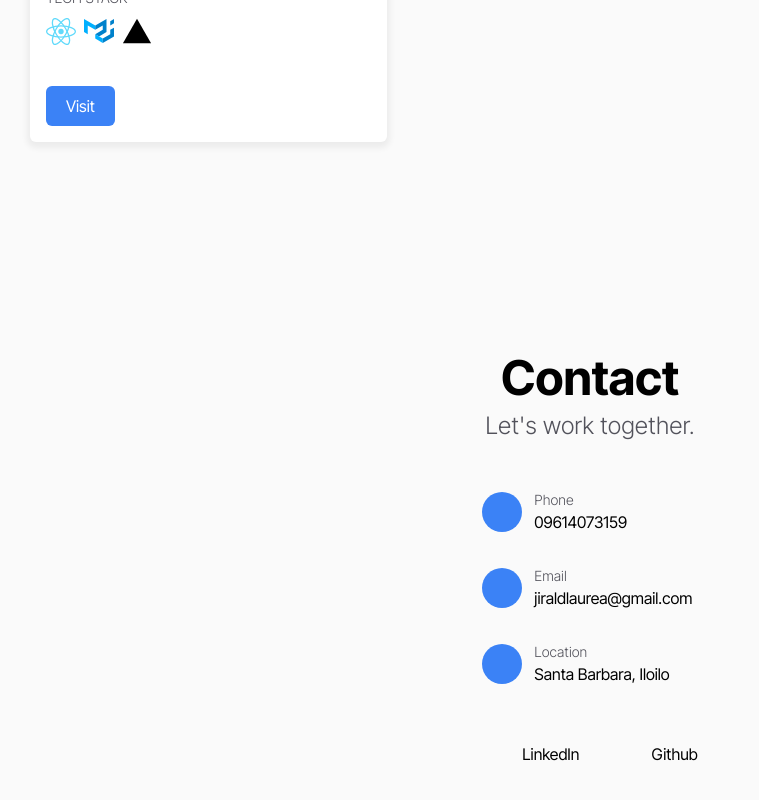
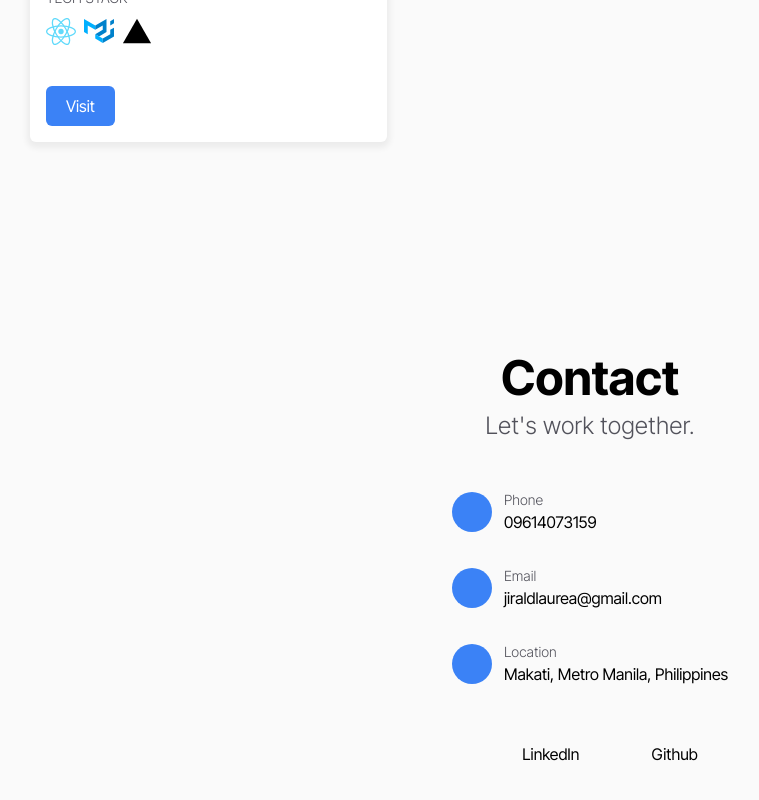
Before and after one commit to JiraldLaurea/digital-porftolio, a Next.js app: page / in a window 1280 px wide. Shown: the part 2999-3799 px from the top of the page, without its empty margins (50-809 px from the left). Built offline with nearby package versions, Linux system fonts and the light colour scheme; some icons are missing.

Commit message:
Update location

```diff
--- a/src/app/components/Contact.tsx
+++ b/src/app/components/Contact.tsx
@@ -28,7 +28,7 @@ const Contact = () => {
                         <ContactDetail
                             icon="mdi:location"
                             header="Location"
-                            detail="Santa Barbara, Iloilo"
+                            detail="Makati, Metro Manila, Philippines"
                         />
                     </div>
                     <div className="flex items-center justify-center space-x-8">
```
